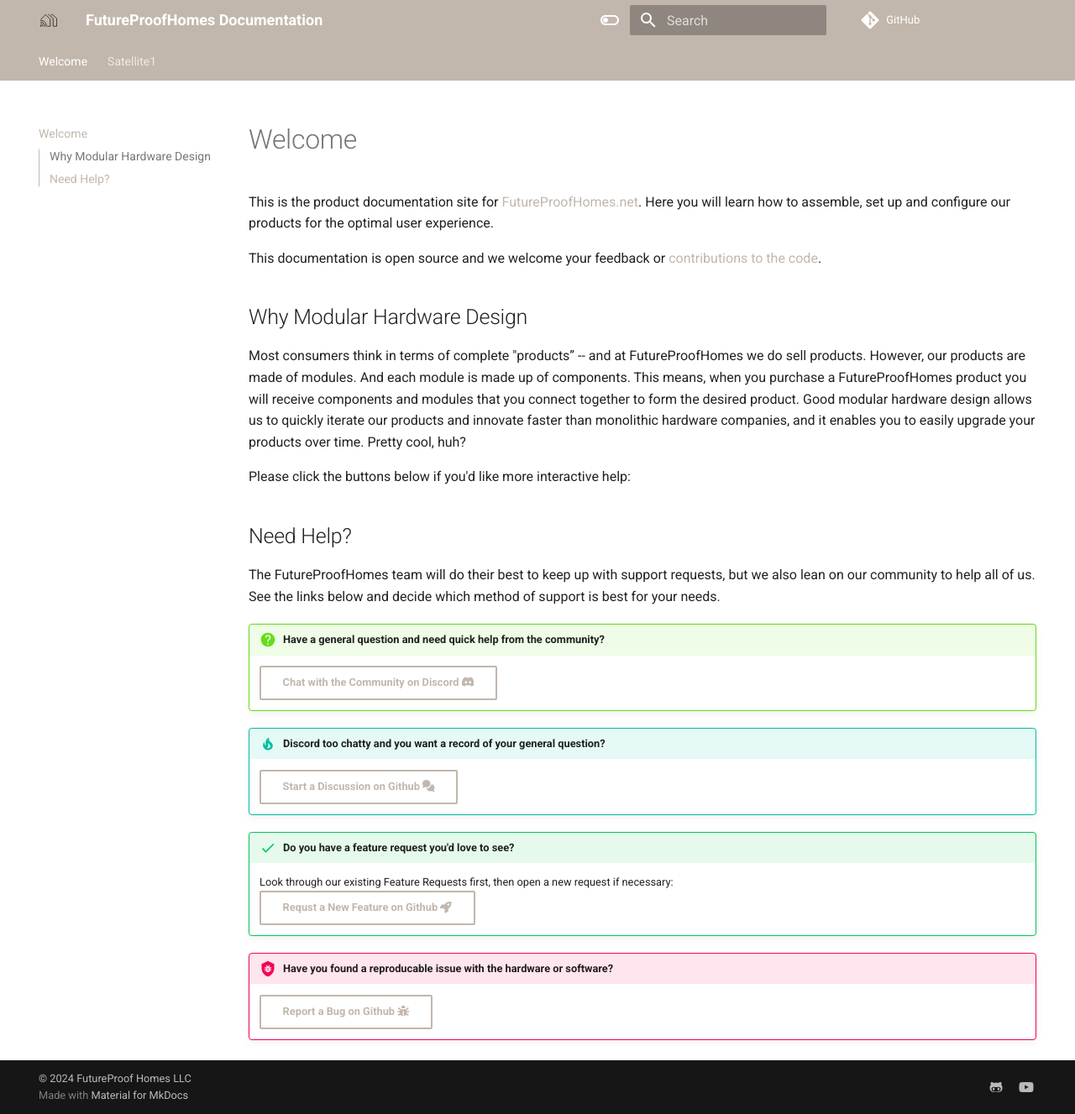
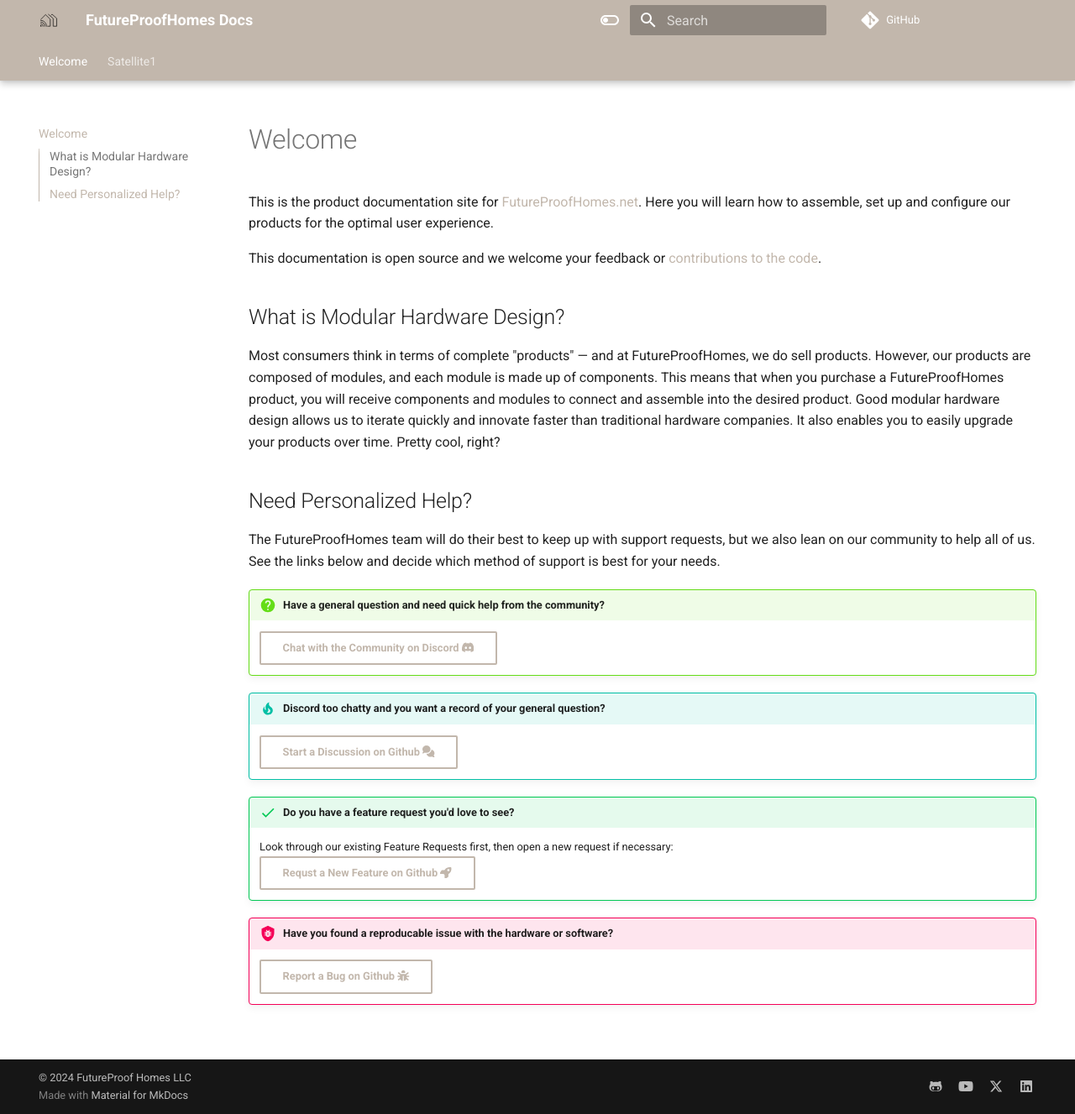
Before and after one commit to FutureProofHomes/Documentation, an MkDocs documentation site: the page built from docs/index.md, in a window 1280 px wide and 1327 px high. Shown: the whole window at 84% size. Built offline with MkDocs 1.6.1 and Material for MkDocs 9.7.7, drawn with Linux system fonts in a browser that asks for light colours; comment, search, counter and statistics services are not loaded.

Commit message:
22 docs content authoring (#32)
* removing unnecessary install section and updating information in Satellite1 section and index section, also adding image embedding

* clean layout and initial start

* skeleton of content

---------

Co-authored-by: FutureProofHomes <155350996+FutureProofHomes@users.noreply.github.com>

```diff
--- a/docs/index.md
+++ b/docs/index.md
@@ -2,15 +2,13 @@
 
 This is the product documentation site for [FutureProofHomes.net](https://futureproofhomes.net).  Here you will learn how to assemble, set up and configure our products for the optimal user experience.
 
-This documentation is open source and we welcome your feedback or [contributions to the code](https://github.com/FutureProofHomes/Documentation).
+This documentation is open source and we welcome your feedback or [contributions to the code](https://github.com/FutureProofHomes/Documentation?tab=readme-ov-file#contributing).
 
-## Why Modular Hardware Design
+## What is Modular Hardware Design?
 
-Most consumers think in terms of complete "products” -- and at FutureProofHomes we do sell products.  However, our products are made of modules.  And each module is made up of components. This means, when you purchase a FutureProofHomes product you will receive components and modules that you connect together to form the desired product.  Good modular hardware design allows us to quickly iterate our products and innovate faster than monolithic hardware companies, and it enables you to easily upgrade your products over time.  Pretty cool, huh?
+Most consumers think in terms of complete "products" — and at FutureProofHomes, we do sell products. However, our products are composed of modules, and each module is made up of components. This means that when you purchase a FutureProofHomes product, you will receive components and modules to connect and assemble into the desired product. Good modular hardware design allows us to iterate quickly and innovate faster than traditional hardware companies. It also enables you to easily upgrade your products over time. Pretty cool, right?
 
-Please click the buttons below if you'd like more interactive help:
-
-## Need Help?
+## Need Personalized Help?
 
 The FutureProofHomes team will do their best to keep up with support requests, but we also lean on our community to help all of us.  See the links below and decide which method of support is best for your needs.
 
--- a/mkdocs.yml
+++ b/mkdocs.yml
@@ -1,4 +1,4 @@
-site_name: FutureProofHomes Documentation
+site_name: FutureProofHomes Docs
 site_url: https://docs.futureproofhomes.net
 repo_url: https://github.com/FutureProofHomes/Documentation
 theme:
@@ -6,11 +6,13 @@
   name: material
   features:
     - navigation.tabs
+    - navigation.tabs.sticky
     - navigation.sections
     - navigation.expand
     - navigation.path
     - header.autohide
     - toc.integrate
+    - toc.follow
     - navigation.top
     - search.suggest
     - search.highlight
@@ -41,6 +43,10 @@
       link: https://github.com/FutureProofHomes
     - icon: fontawesome/brands/youtube
       link: https://www.youtube.com/@futureproofhomes
+    - icon: fontawesome/brands/x-twitter
+      link: https://x.com/AIVoiceAssist
+    - icon: fontawesome/brands/linkedin
+      link: https://www.linkedin.com/company/futureproofhome
 
 markdown_extensions:
   - md_in_html
@@ -51,6 +57,9 @@
   - pymdownx.emoji:
       emoji_index: !!python/name:material.extensions.emoji.twemoji
       emoji_generator: !!python/name:material.extensions.emoji.to_svg
+  - pymdownx.superfences
+  - pymdownx.tabbed:
+      alternate_style: true
 
 
 extra_javascript:
```
Also changed, not shown: README.md (+1 -0 lines), docs/Satellite1.md (deleted, +0 -29 lines), docs/Satellite1/Getting Started.md (added, +54 -0 lines).
